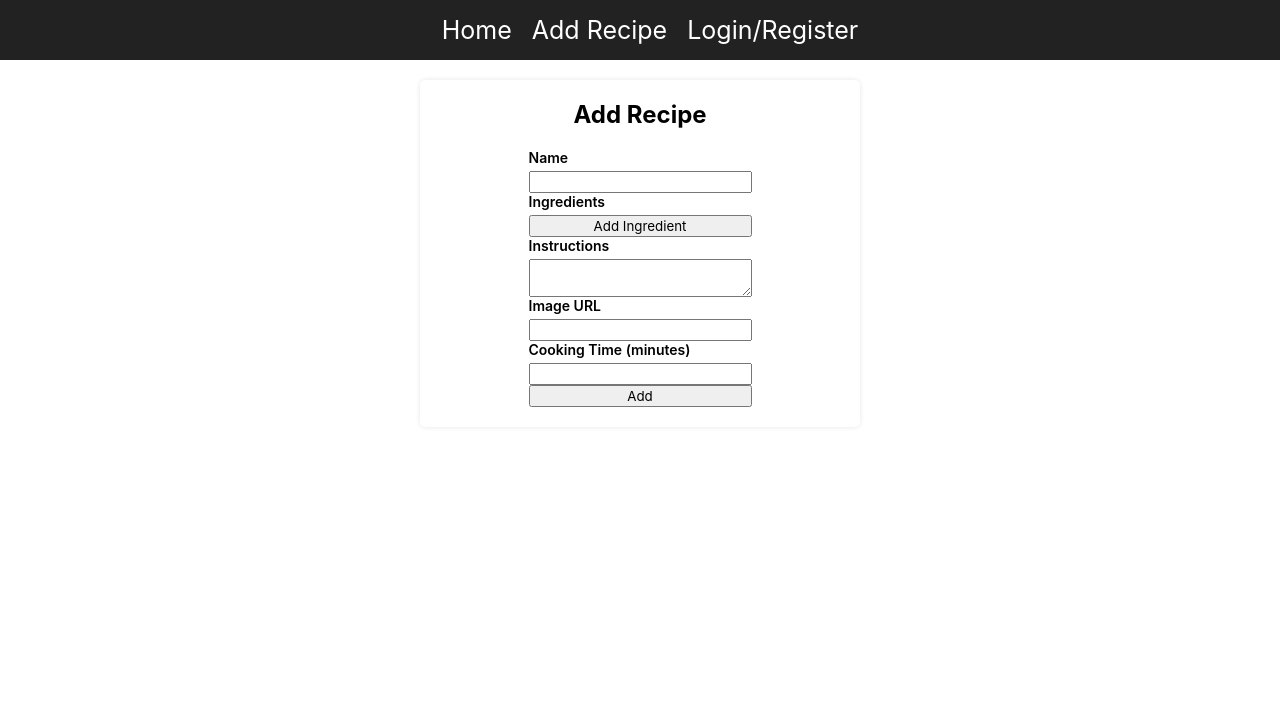
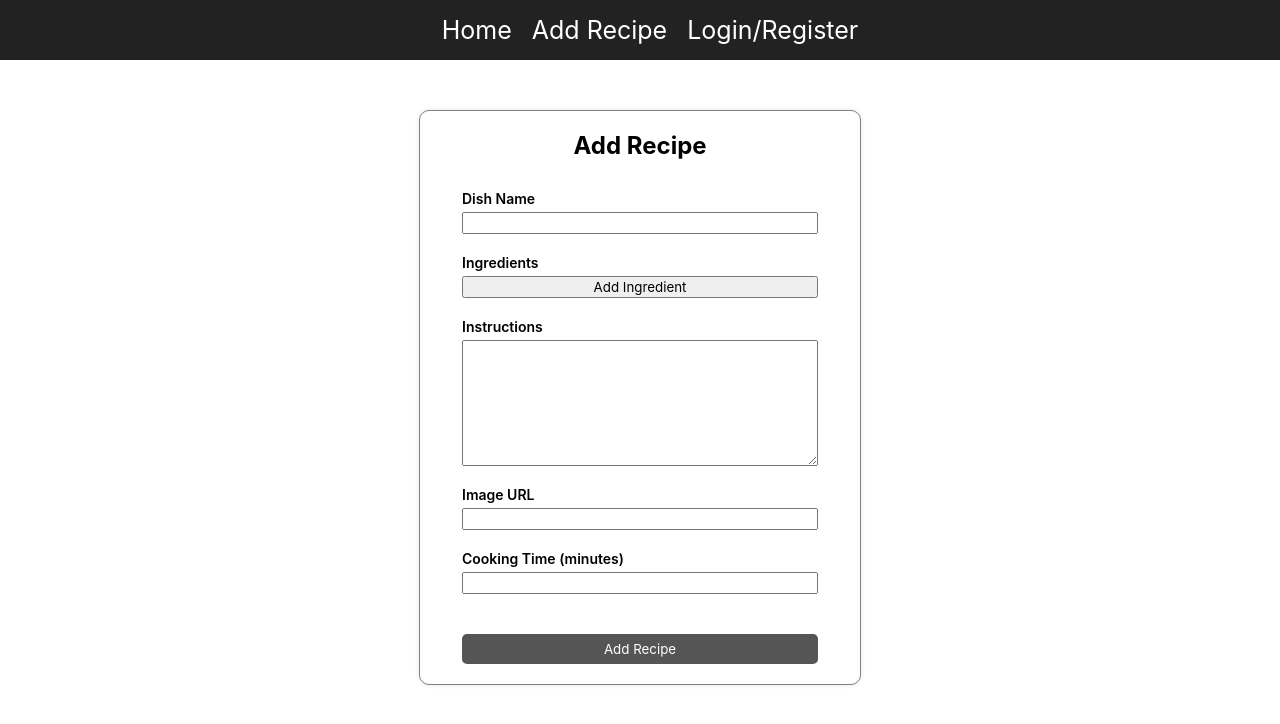
Before and after one commit to siddhartha254/recipe-mern, a React (Create React App) app in the folder client/: page /create in a window 1280 px wide. Shown: the top 724 px of the page. Built offline with nearby package versions, Linux system fonts and the light colour scheme.

Commit message:
final changes

```diff
--- a/client/src/App.css
+++ b/client/src/App.css
@@ -19,7 +19,8 @@ ul {
 
 li {
   border: 1px solid grey;
-  padding: 10px;
+  box-shadow: 0 0 5px rgba(0, 0, 0, 0.1);
+  padding: 20px;
   margin-bottom: 25px;
   border-radius: 10px;
   width: 570px;
@@ -175,7 +176,7 @@ h1{
   align-items: center;
 }
 li img {
-  width: 90%;
+  width: 100%;
   max-height:350px;
   margin-bottom: 10px;
 
@@ -202,11 +203,56 @@ label {
   align-items: center;
   padding: 20px;
   background-color: white;
-  border-radius: 5px;
+  border-radius: 10px;
+  border: 1px solid grey;
   box-shadow: 0 0 5px rgba(0, 0, 0, 0.1);
   margin: 20px;
+  margin-top: 50px;
   width: 400px;
 }
+
+.create-recipe h2{
+  margin-bottom: 30px;
+}
+
+.create-recipe input{
+  margin-bottom: 20px;
+}
+
+.create-recipe button{
+  margin-bottom: 20px;
+}
+
+#ingredient-field{
+  margin-top: 2px;
+  margin-bottom: 2px;
+}
+
+#instructions{
+  margin-bottom: 20px;
+  height: 120px;
+  width: 350px;
+}
+
+
+#cookingTime{
+  margin-bottom: 40px;
+}
+
+#submitButton{
+    width: 100%;
+    display: block;
+    background-color: #555;
+    border:0;
+    color:#fff;
+    border-radius: 5px;
+    padding: 7px 0;
+    cursor: pointer;
+    margin-bottom: 0px;
+}
+
+
+
 .create-recipe form {
   display: flex;
   flex-direction: column;
--- a/client/src/pages/create.js
+++ b/client/src/pages/create.js
@@ -56,7 +56,7 @@ const Create = () =>{
         <div className="create-recipe">
             <h2>Add Recipe</h2>
             <form onSubmit={onSubmit}>
-                <label htmlFor="name">Name</label>
+                <label htmlFor="name">Dish Name</label>
                 <input type="text" id="name"name="name" onChange={handleChange}/>
 
                 <label htmlFor="ingredients">Ingredients</label>
@@ -67,6 +67,7 @@ const Create = () =>{
                         type="text"
                         name="ingredients"
                         value={ingredient}
+                        id="ingredient-field"
                         onChange={(event)=>handleIngredientChange(event,idx)}
                     />
                 ))}
@@ -79,7 +80,7 @@ const Create = () =>{
                 <label htmlFor="cookingTime">Cooking Time (minutes)</label>
                 <input type="number" id="cookingTime" name="cookingTime"onChange={handleChange} />
 
-                <button type="submit">Add</button>
+                <button type="submit" id="submitButton">Add Recipe</button>
 
             </form>
 
```
